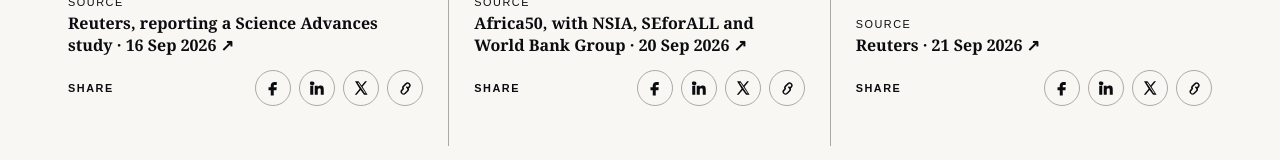
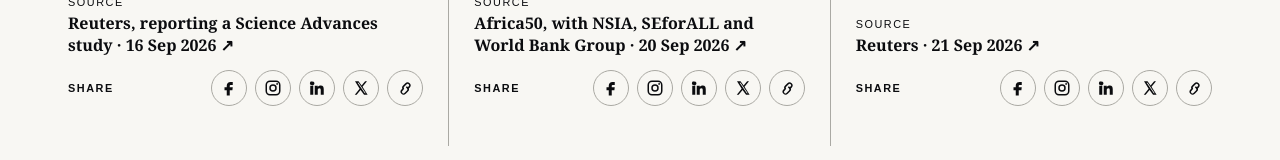
Before and after one commit to joakimkulo/3goodthings, a Next.js app: page /archive/2026-09-22 in a window 1280 px wide. Shown: the part 1252-1412 px from the top of the page. Built offline with nearby package versions, Linux system fonts and the light colour scheme.

Commit message:
Restore simple Instagram sharing option

```diff
--- a/app/components/SocialShare.js
+++ b/app/components/SocialShare.js
@@ -81,6 +81,17 @@
     openShareWindow(`https://www.linkedin.com/sharing/share-offsite/?url=${encodeURIComponent(storyUrl())}`);
   }
 
+  async function openInstagram() {
+    window.open('https://www.instagram.com/', '_blank', 'noopener,noreferrer');
+    try {
+      await navigator.clipboard.writeText(`${story.title}\n${storyUrl()}`);
+      setFeedback('Instagram opened — title and link copied.');
+    } catch {
+      setFeedback('Instagram opened — copy the story link from your browser.');
+    }
+    clearFeedbackLater(7000);
+  }
+
   function shareX() {
     openShareWindow(`https://x.com/intent/post?text=${encodeURIComponent(story.title)}&url=${encodeURIComponent(storyUrl())}`);
   }
@@ -105,6 +116,9 @@
       <button type="button" onClick={shareFacebook} aria-label="Share this story on Facebook" title="Facebook">
         <svg viewBox="0 0 24 24" aria-hidden="true"><path d="M14 8h3V4h-3c-3 0-5 2-5 5v2H6v4h3v7h4v-7h3.5l.5-4h-4V9c0-.7.3-1 1-1Z"/></svg>
       </button>
+      <button type="button" onClick={openInstagram} aria-label="Open Instagram and copy this story’s title and link" title="Instagram">
+        <svg viewBox="0 0 24 24" aria-hidden="true"><rect x="3" y="3" width="18" height="18" rx="5" fill="none" stroke="currentColor" strokeWidth="2"/><circle cx="12" cy="12" r="4" fill="none" stroke="currentColor" strokeWidth="2"/><circle cx="17.5" cy="6.5" r="1.2"/></svg>
+      </button>
       <button type="button" onClick={shareLinkedIn} aria-label="Share this story on LinkedIn" title="LinkedIn">
         <svg viewBox="0 0 24 24" aria-hidden="true"><path d="M5 3.5A2.5 2.5 0 1 1 5 8a2.5 2.5 0 0 1 0-5ZM3 9h4v12H3V9Zm6 0h4v1.7c.9-1.3 2.2-2 4-2 3.1 0 4 2 4 5.4V21h-4v-6.1c0-1.5-.3-2.7-1.9-2.7-1.8 0-2.1 1.4-2.1 2.8v6H9V9Z"/></svg>
       </button>
```
